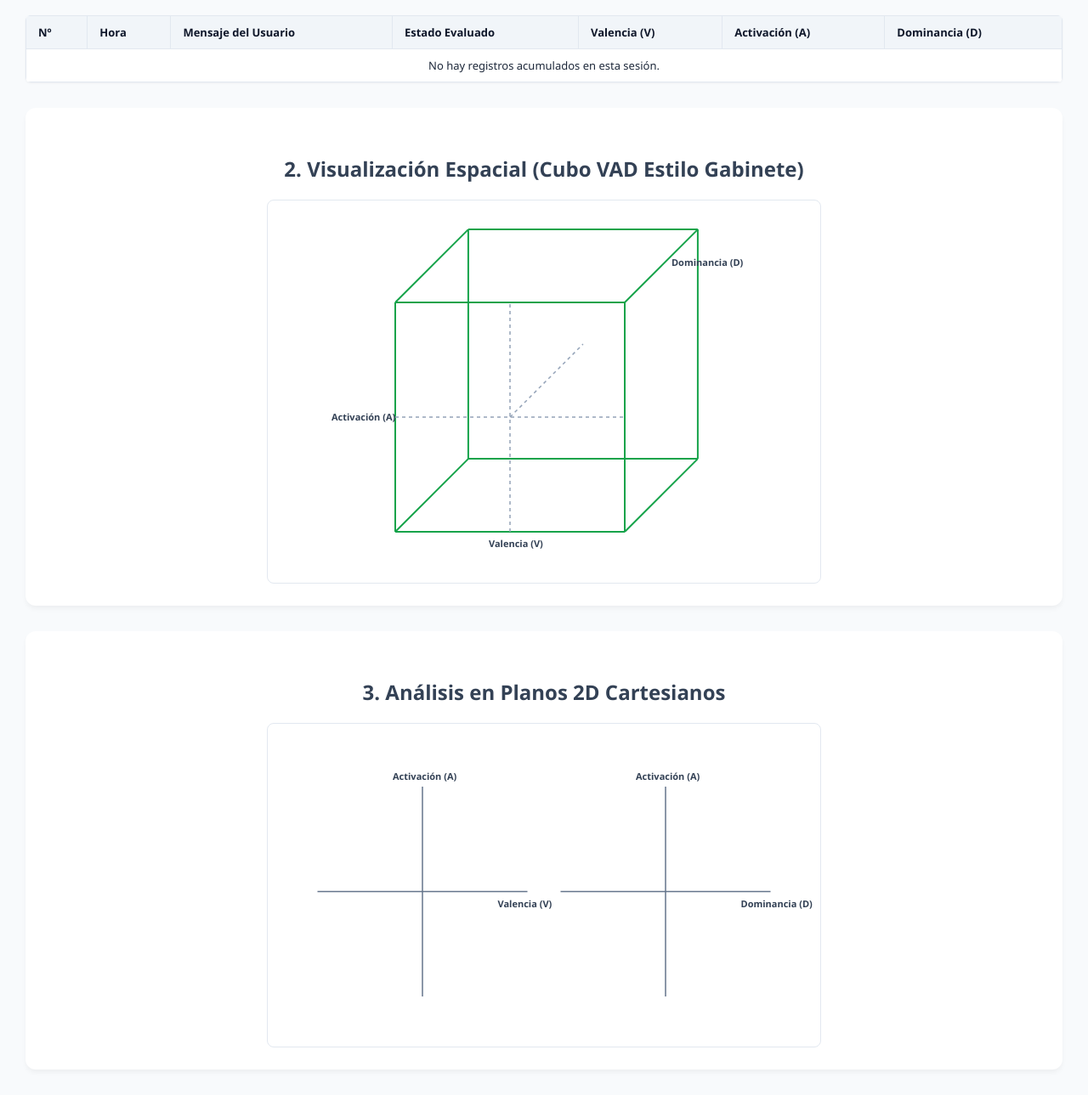
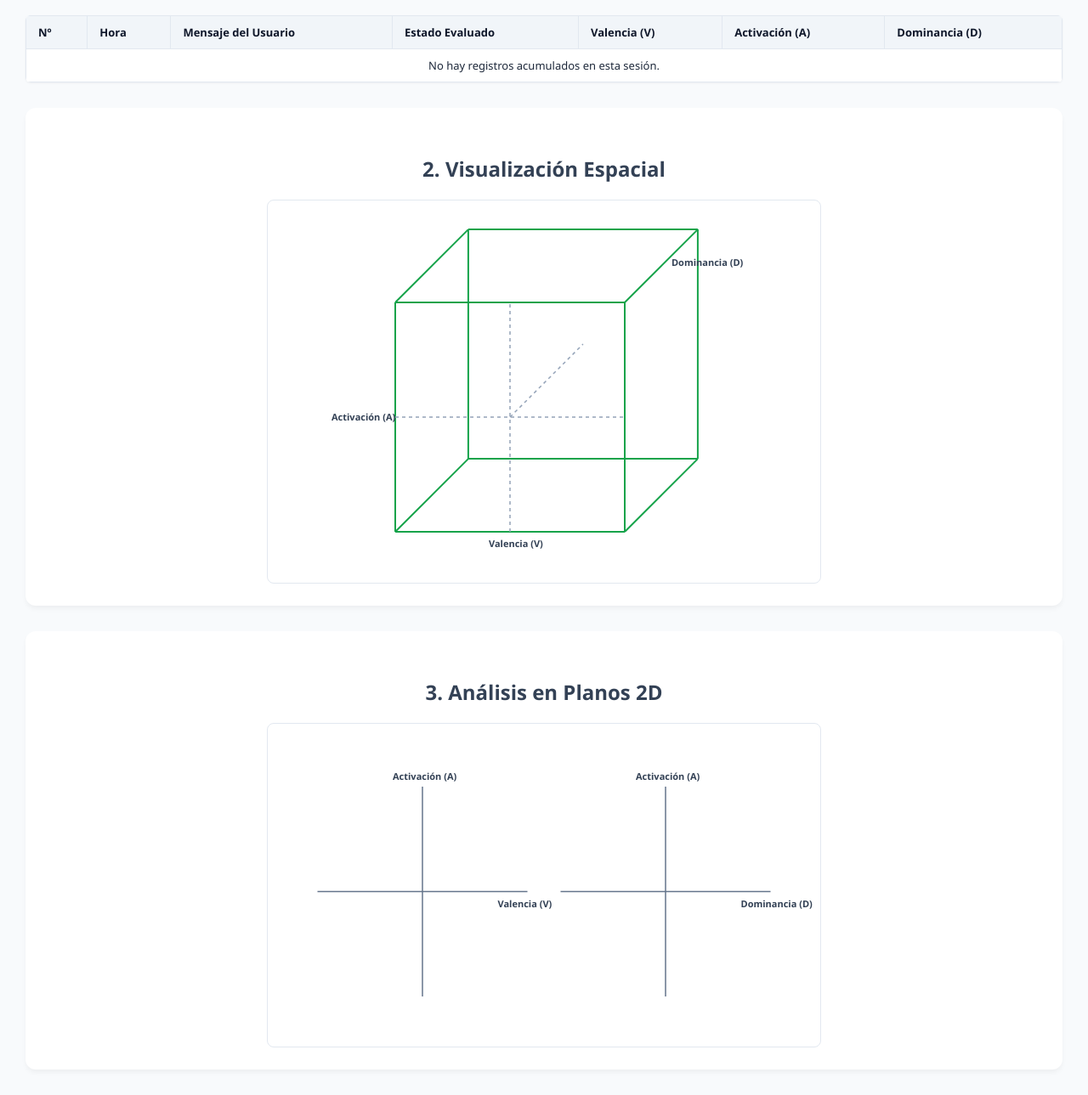
Before and after one commit to FranciscoVG410/proyecto_chatConvesacionalEmociones, a FastAPI app: page /api/report in a window 1280 px wide. Shown: the part 290-1579 px from the top of the page at 85% size. Run offline with FastAPI, Linux system fonts and the light colour scheme; some libraries are stand-ins or nearby versions.

Commit message:
deveritas

```diff
--- a/backend/app/templates/report_template.html
+++ b/backend/app/templates/report_template.html
@@ -73,13 +73,13 @@
 
   <!-- Sección 2: Cubo 3D Estilo Gabinete -->
   <section class="chart-section">
-    <h2>2. Visualización Espacial (Cubo VAD Estilo Gabinete)</h2>
+    <h2>2. Visualización Espacial</h2>
     <canvas id="vadCubeCanvas" width="650" height="450"></canvas>
   </section>
 
   <!-- Sección 3: Gráficas 2D Duales (Valencia-Activación y Dominancia-Activación) -->
   <section class="chart-section">
-    <h2>3. Análisis en Planos 2D Cartesianos</h2>
+    <h2>3. Análisis en Planos 2D</h2>
     <canvas id="vadDualCanvas" width="650" height="380"></canvas>
   </section>
 
--- a/frontend/dashboard.html
+++ b/frontend/dashboard.html
@@ -33,7 +33,7 @@
                 <div id="txt-emotion" class="val">---</div>
             </div>
             <div class="card">
-                <small>Coordenadas (Valence, Arousal, Dominance):</small>
+                <small>Coordenadas:</small>
                 <div id="txt-coords" class="val">V: 0.00 | A: 0.00 | D: 0.00</div>
             </div>
             <div class="card">
```
